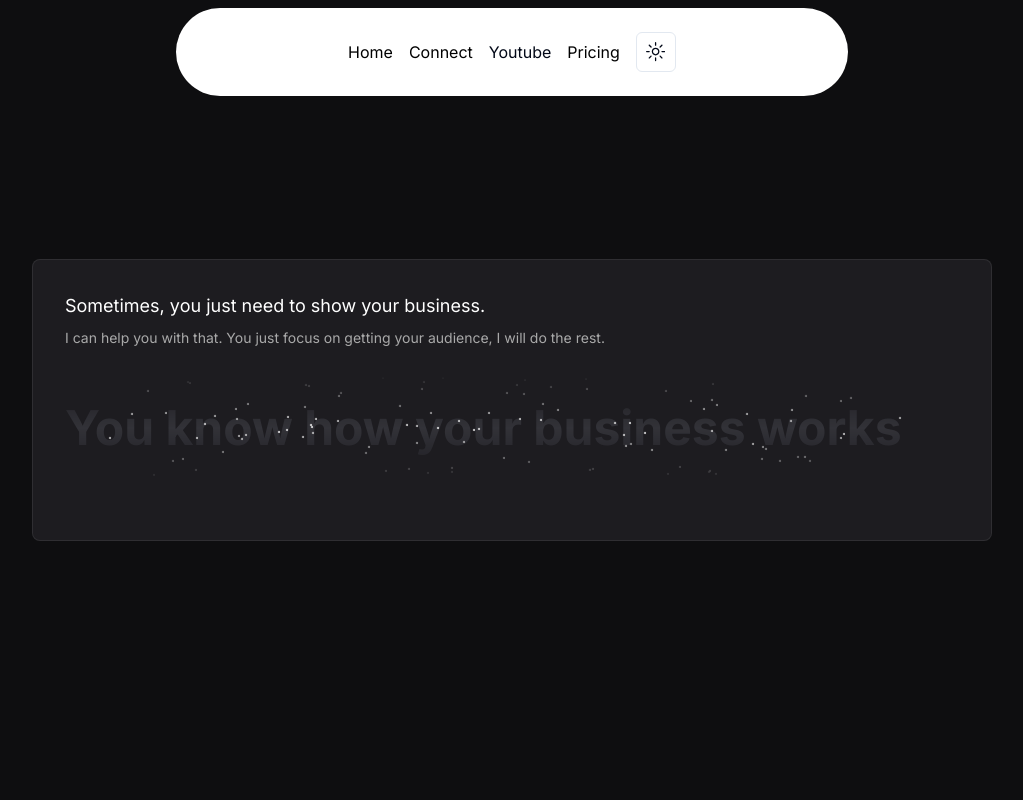
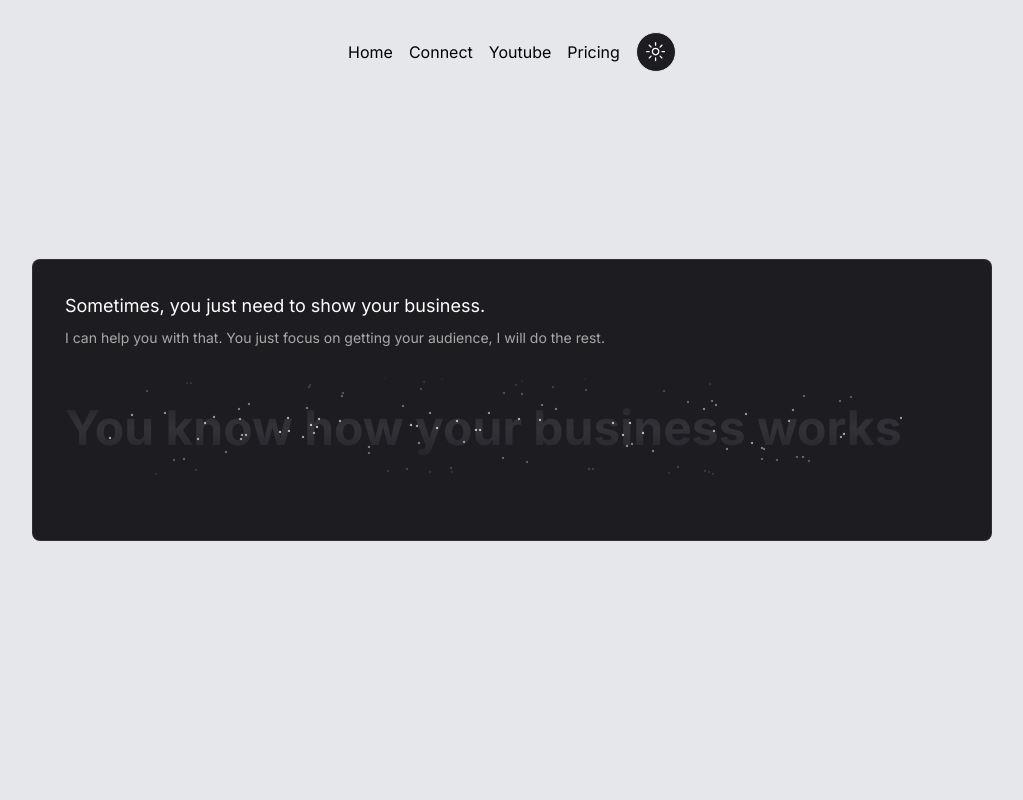
Before and after one commit to adarsh-gupta101/adarsh-gupta.in, a Next.js app: page / in a window 1280 px wide. Shown: the top 800 px of the page, without its empty margins (128-1151 px from the left). Built offline with nearby package versions, Linux system fonts and the light colour scheme.

Commit message:
updates to spotlight

```diff
--- a/src/app/page.tsx
+++ b/src/app/page.tsx
@@ -7,12 +7,13 @@ import {
 } from "@/components/ui/text-reveal-card";
 import { BackgroundBeams } from "@/components/ui/background-beams";
 import { NavbarContainer } from "@/components/NavbarContainer";
+import { AboutMe } from "@/components/Aboutme";
 
 export default function Page() {
   return (
     <div>
       <NavbarContainer />
-      <div className="flex items-center justify-center bg-[#0E0E10] h-[100vh]  w-full p-4 z-50">
+      <div className="flex items-center justify-center bg-gray-200 dark:bg-[#0E0E10] h-[100vh]  w-full p-4 z-50">
         <TextRevealCard
           className=""
           text="You know how your business works"
@@ -27,7 +28,10 @@ export default function Page() {
           </TextRevealCardDescription>
         </TextRevealCard>
         {/* <BackgroundB/>eams/> */}
+
+        <div></div>
       </div>
+      <AboutMe />
     </div>
   );
 }
--- /dev/null
+++ b/src/components/Aboutme.tsx
@@ -0,0 +1,22 @@
+import React from "react";
+import { cn } from "@/utils/cn";
+import { Spotlight } from "@/components/ui/SpoyLight";
+
+export function AboutMe() {
+  return (
+    <div className="h-[40rem] w-full rounded-md flex md:items-center md:justify-center bg-gray-200 dark:bg-black/[0.96] antialiased bg-grid-white/[0.02] relative overflow-hidden">
+      <Spotlight
+        className="-top-40 left-0 md:left-60 md:-top-20"
+        fill="red"
+      />
+      <div className=" p-4 max-w-7xl  mx-auto relative z-10  w-full pt-20 md:pt-0">
+        <h1 className="text-4xl md:text-7xl font-bold text-center bg-clip-text text-transparent bg-gradient-to-b dark:from-neutral-50 dark:to-neutral-400 from-neutral-700 to-neutral-500 bg-opacity-50">
+          Who am I?
+        </h1>
+        <p className="mt-4 font-normal text-base dark:text-neutral-300 text-neutral-500 max-w-xl text-center mx-auto">
+          Hi there. I&apos;m <b>Adarsh Gupta</b>, a JavaScript developer from India. looking for new and innovative ways to solve problems. I&apos;m a quick learner and have a knack for picking up new technologies quickly. I&apos;m also a great communicator and enjoy working with others to get things done.
+        </p>
+      </div>
+    </div>
+  );
+}
--- a/src/components/NavbarContainer.tsx
+++ b/src/components/NavbarContainer.tsx
@@ -18,7 +18,7 @@ function Navbar({ className }: { className?: string }) {
   const [active, setActive] = useState<string | null>(null);
   return (
     <div
-      className={cn("fixed top-10 inset-x-0 max-w-2xl mx-auto z-50", className)}
+      className={cn("fixed top-10 inset-x-0 max-w-2xl mx-auto z-50 ", className)}
     >
       <Menu setActive={setActive}>
         <Link href="/">
@@ -34,8 +34,8 @@ function Navbar({ className }: { className?: string }) {
             {/* <HoveredLink hre/>f="/branding">Branding</HoveredLink> */}
           </div>
         </MenuItem>
-        <Link href="/youtube"> Youtube
-        {/* <MenuItem setActive={setActive} active={active} item="Youtube">
+        <Link href="/youtube">
+         <MenuItem setActive={setActive} active={active} item="Youtube">
           {/* <div className="  text-sm grid grid-cols-2 gap-10 p-4">
             <ProductItem
               title="Algochurn"
@@ -62,7 +62,7 @@ function Navbar({ className }: { className?: string }) {
               description="Respond to government RFPs, RFIs and RFQs 10x faster using AI"
             />
           </div> */}
-        {/* </MenuItem>  */}
+        </MenuItem>
 
         </Link>
         <MenuItem setActive={setActive} active={active} item="Pricing">
--- /dev/null
+++ b/src/components/ui/SpoyLight.tsx
@@ -0,0 +1,56 @@
+import React from "react";
+import { cn } from "@/utils/cn";
+
+type SpotlightProps = {
+  className?: string;
+  fill?: string;
+};
+
+export const Spotlight = ({ className, fill }: SpotlightProps) => {
+  return (
+    <svg
+      className={cn(
+        "animate-spotlight pointer-events-none absolute z-[1]  h-[169%] w-[138%] lg:w-[84%] opacity-0",
+        className
+      )}
+      xmlns="http://www.w3.org/2000/svg"
+      viewBox="0 0 3787 2842"
+      fill="none"
+    >
+      <g filter="url(#filter)">
+        <ellipse
+          cx="1924.71"
+          cy="273.501"
+          rx="1924.71"
+          ry="273.501"
+          transform="matrix(-0.822377 -0.568943 -0.568943 0.822377 3631.88 2291.09)"
+          fill={fill || "white"}
+          fillOpacity="0.21"
+        ></ellipse>
+      </g>
+      <defs>
+        <filter
+          id="filter"
+          x="0.860352"
+          y="0.838989"
+          width="3785.16"
+          height="2840.26"
+          filterUnits="userSpaceOnUse"
+          colorInterpolationFilters="sRGB"
+        >
+          <feFlood floodOpacity="0" result="BackgroundImageFix"></feFlood>
+          <feBlend
+            mode="normal"
+            in="SourceGraphic"
+            in2="BackgroundImageFix"
+            result="shape"
+          ></feBlend>
+          <feGaussianBlur
+            stdDeviation="151"
+            result="effect1_foregroundBlur_1065_8"
+          ></feGaussianBlur>
+        </filter>
+      </defs>
+    </svg>
+  );
+};
--- a/src/components/ui/navbar-menu.tsx
+++ b/src/components/ui/navbar-menu.tsx
@@ -70,7 +70,7 @@ export const Menu = ({
   return (
     <nav
       onMouseLeave={() => setActive(null)} // resets the state
-      className="relative rounded-full boder border-transparent dark:bg-[#1d1c20] dark:border-white/[0.2] bg-white shadow-input flex justify-center items-center space-x-4 px-8 py-6 "
+      className="relative rounded-full boder border-transparent dark:text-[#1d1c20] dark:border-white/[0.2] text-white shadow-input flex justify-center items-center space-x-4 px-8 py-6 "
     >
       {children}
     </nav>
--- a/src/components/ui/style-toggle.tsx
+++ b/src/components/ui/style-toggle.tsx
@@ -16,9 +16,9 @@ export function ModeToggle() {
   const { setTheme } = useTheme()
 
   return (
-    <DropdownMenu>
+    <DropdownMenu >
       <DropdownMenuTrigger asChild>
-        <Button variant="outline" size="icon" className="dark:bg-[#1d1c20] ">
+        <Button variant="outline" size="icon" className="dark:bg-white rounded-full bg-[#1d1c20]">
           <SunIcon className="h-[1.2rem] w-[1.2rem] rotate-0 scale-100 transition-all dark:-rotate-90 dark:scale-0" />
           <MoonIcon className="absolute h-[1.2rem] w-[1.2rem] rotate-90 scale-0 transition-all dark:rotate-0 dark:scale-100" />
           <span className="sr-only">Toggle theme</span>
--- a/tailwind.config.ts
+++ b/tailwind.config.ts
@@ -66,6 +66,16 @@ const config = {
           from: { height: "0" },
           to: { height: "var(--radix-accordion-content-height)" },
         },
+        "spotlight": {
+          "0%": {
+            opacity: "0",
+            transform: "translate(-72%, -62%) scale(0.5)",
+          },
+          "100%": {
+            opacity: "1",
+            transform: "translate(-50%,-40%) scale(1)",
+          },
+        },
         "accordion-up": {
           from: { height: "var(--radix-accordion-content-height)" },
           to: { height: "0" },
@@ -74,7 +84,10 @@ const config = {
       animation: {
         "accordion-down": "accordion-down 0.2s ease-out",
         "accordion-up": "accordion-up 0.2s ease-out",
+        "spotlight": "spotlight 2s ease .75s 1 forwards",
+
       },
+
     },
   },
   plugins: [require("tailwindcss-animate"),require("@tailwindcss/aspect-ratio"),addVariablesForColors],
```
Also changed, not shown: src/components/Blogs.tsx (added).
